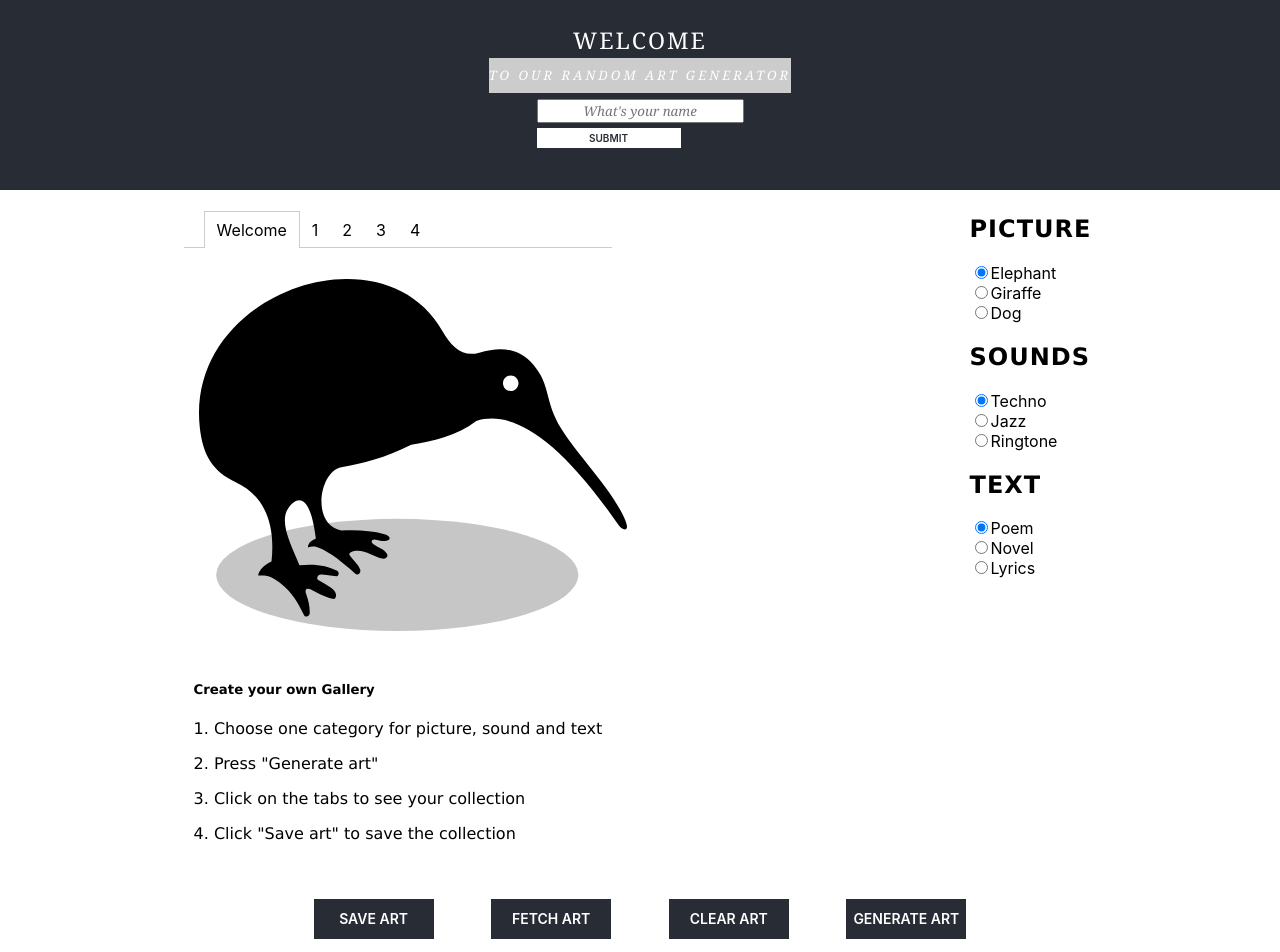
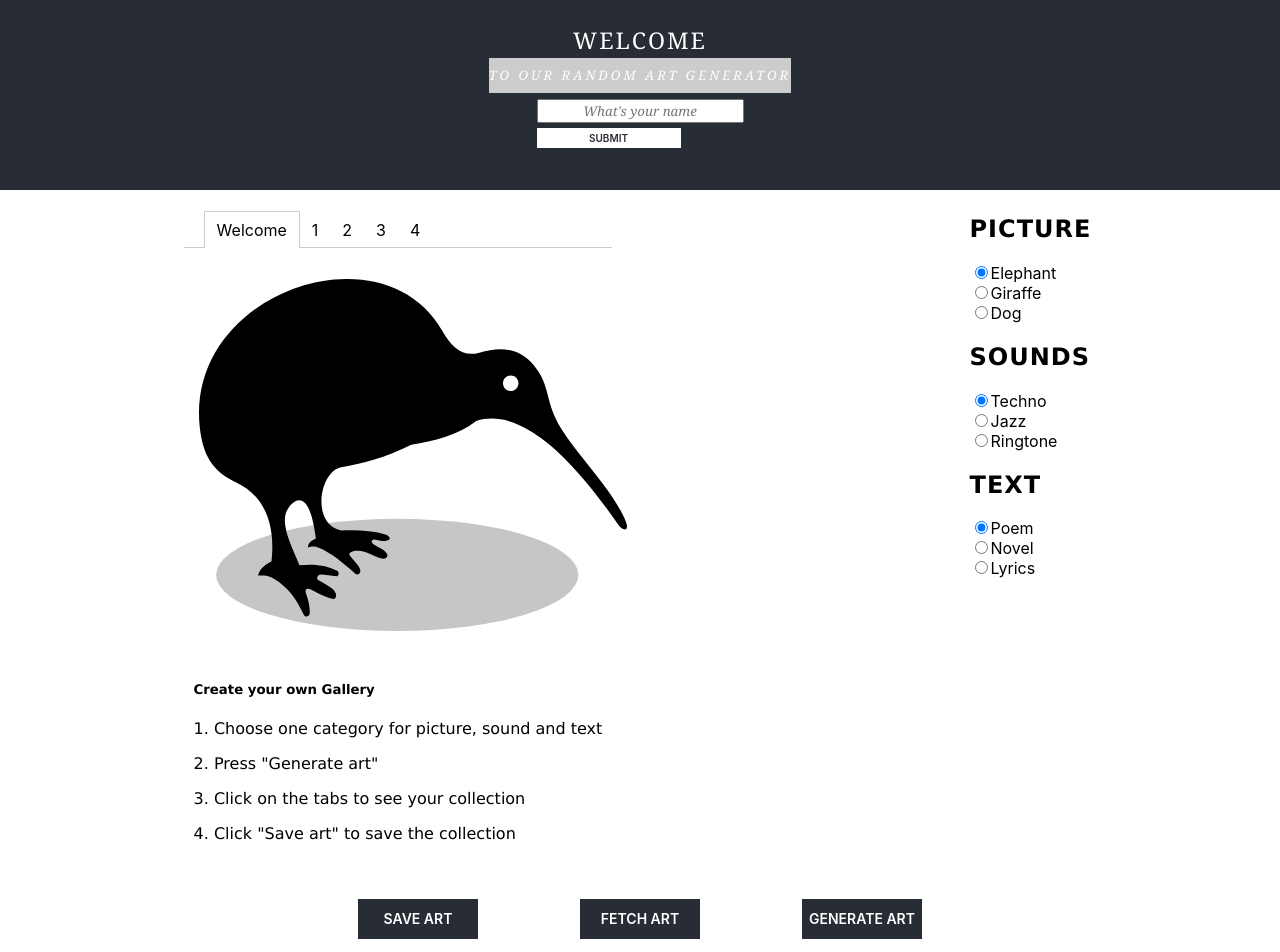
Before and after one commit to fridasolheim/IT2810-Project-2-React, a React (Create React App) app: page / in a window 1280 px wide. Shown: the top 952 px of the page. Built offline with nearby package versions, Linux system fonts and the light colour scheme.

Commit message:
removed clear

```diff
--- a/src/App.js
+++ b/src/App.js
@@ -13,11 +13,12 @@ class App extends Component {
     this.handleClick = this.handleClick.bind(this);
 
     this.state = {
+      //states for currently selected media category
       chosenPicture: 1,
       chosenSound: 4,
       chosenText: 7,
       activeTab:1,
-
+      //states for media categories
       pictures: [
         {
           id: 1,
@@ -68,16 +69,15 @@ class App extends Component {
         }
     ]}
 }
-
+  //Save art to local storage
   handleSave = () => {
-    //const {chosenPicture, chosenSound, chosenText} = this.state;
     localStorage.setItem('chosenPicture', this.state.chosenPicture);
     localStorage.setItem('chosenSound', this.state.chosenSound);
     localStorage.setItem('chosenText', this.state.chosenText);
     console.log("Numbers transmitted to local storage");
     alert("Art saved, you can press 'Fetch Art' anytime to see your saved art")
   }
-
+  //Fetch art from local storage
   handleFetch = () => {
     this.setState({chosenPicture: Number(localStorage.getItem('chosenPicture'))});
     this.setState({chosenSound: Number(localStorage.getItem('chosenSound'))});
@@ -85,25 +85,20 @@ class App extends Component {
     alert("Art fetched, check your tabs to se your saved art")
   }
 
-  //upon clicking "generate art"
+  //Upon clicking "generate art"
   handleClick = (formSubmitEvent) => {
     formSubmitEvent.preventDefault();
     alert("Art generated! Check your tabs to see your collection")
   }
 
-  handleClear = () => {
-    //Reset state:
-    this.setState({chosenText: this.null, chosenSound: this.null, chosenPicture: this.null});
-    alert("Art cleared, click a new tab to update")
-  };
-
+  //Keep track of active tab
   whichTab = (tab) => {
     this.setState ({
       activeTab: tab
     })
   }
 
-
+  //Function for handling change in radio buttons
   handleOptionChange = changeEvent => {
       if((Number(changeEvent.target.value))<4){
         this.setState({chosenPicture: Number(changeEvent.target.value)})
@@ -116,12 +111,12 @@ class App extends Component {
       }
   };
 
+//Render function for app, including containers, tabs, page rendering and radio buttons.
 render(){
   return(
     <div className="App">
       <Header/>
       <div className="container1">
-
         <Tabs className="Tabs" whichTab={this.whichTab}>
         <div label="Welcome" className="mediaContent">
             <div className='image1'><img src={kiwi} className="kiwi-bird" alt="kiwi" /></div>
@@ -141,7 +136,6 @@ render(){
           <Page soundNr={this.state.chosenSound} pictureNr={this.state.chosenPicture} textNr={this.state.chosenText} activeTab={this.state.activeTab}/>
         </div>
         </Tabs>
-
         <div className= "checkboxesStyle">
           <h2>PICTURE</h2>
           <form>
@@ -211,7 +205,6 @@ render(){
       <div className='container2'>
         <div onClick={this.handleSave} className="buttonStyle">SAVE ART</div>
         <div onClick={this.handleFetch} className="buttonStyle">FETCH ART</div>
-        <div onClick={this.handleClear} className="buttonStyle">CLEAR ART</div>
         <div onClick={this.handleClick} type="submit" className="buttonStyle">GENERATE ART</div>
       </div>
     </div>
--- a/src/Components/Page.js
+++ b/src/Components/Page.js
@@ -15,7 +15,7 @@ class Page extends Component {
     picNumber=this.props.pictureNr;
     textNumber=this.props.textNr;
 
-
+    //fetch image from public
     getImage(){
         this.displayPicture()
         var nummer = parseInt(this.props.activeTab-1)
@@ -28,7 +28,7 @@ class Page extends Component {
             })
           })
     }
-
+    //fetch text from public
     getText(){
         this.displayText()
         var nummer = parseInt(this.props.activeTab-1)
@@ -41,7 +41,7 @@ class Page extends Component {
             })
           })
     }
-
+    //fetch sound from public
     getSound(){
         this.displaySound()
         var nummer = parseInt(this.props.activeTab-1)
@@ -62,7 +62,8 @@ class Page extends Component {
         }
     }
 
-     displayPicture(){
+    //push selected category to list
+    displayPicture(){
         if (this.picNumber===1){
             this.state.bildeListe.push("Elephant1.svg","elefant2.svg","elefant3.svg","Elephant4.svg")
         }
@@ -73,7 +74,7 @@ class Page extends Component {
             this.state.bildeListe.push("Dog1.svg","Dog2.svg","Dog3.svg","Dog4.svg")
         }
     }
-
+    //push selected category to list
     displayText(){
         if (this.textNumber===7){
             this.state.tekstListe.push("Poem1.json","Poem2.json","Poem3.json","Poem4.json")
@@ -85,7 +86,7 @@ class Page extends Component {
             this.state.tekstListe.push("Lyrics1.json","Lyrics2.json","Lyrics3.json","Lyrics4.json")
         }
     }
-
+    //push selected category to list
     displaySound(){
         if (this.soundNumber===4){
             this.state.playlist.push("/Tecno1.mp3","/Tecno2.mp3","/Tecno3.mp3","/Tecno4.mp3")
```
Also changed, not shown: src/App.css (+1 -14 lines).
